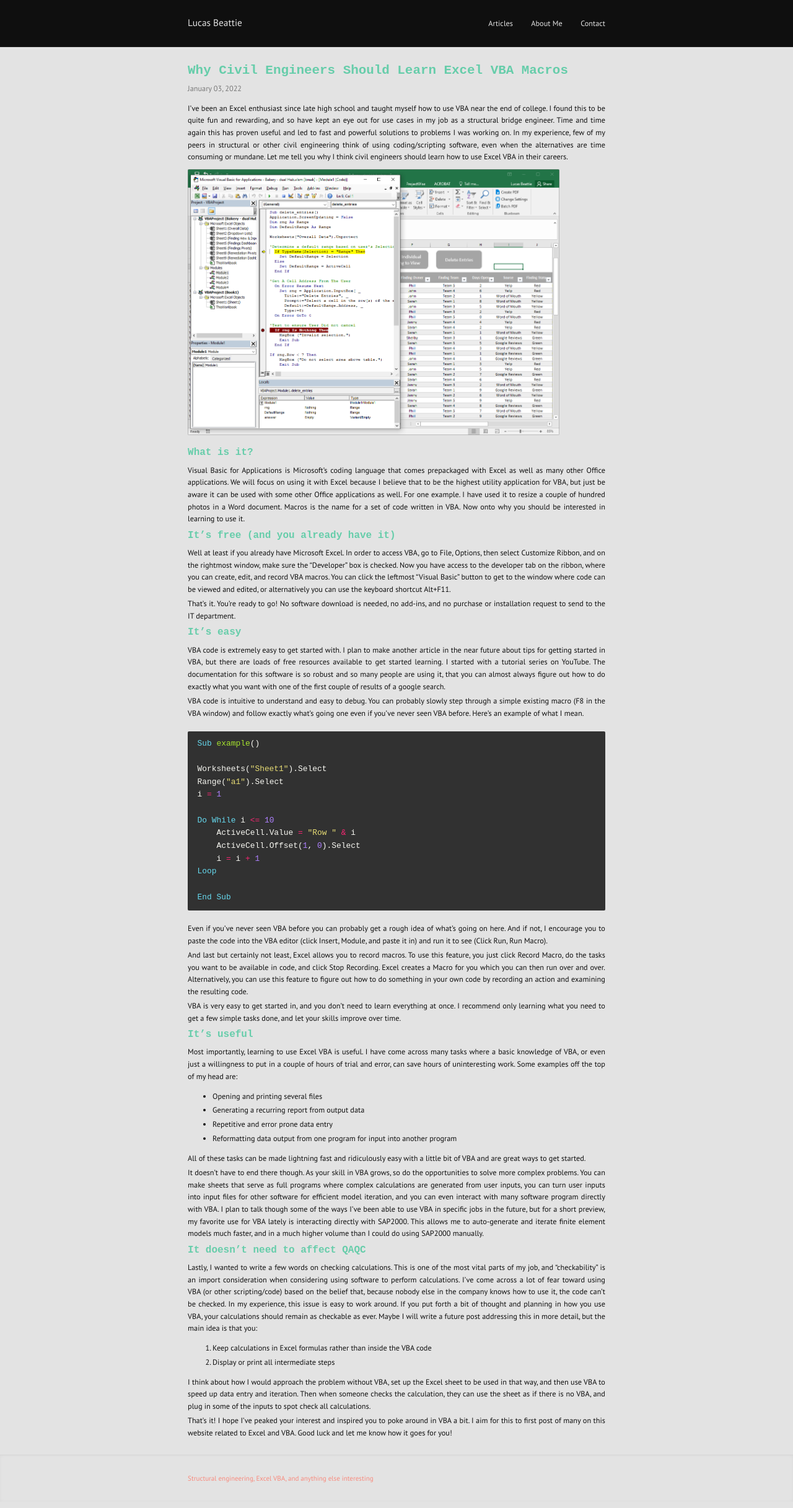
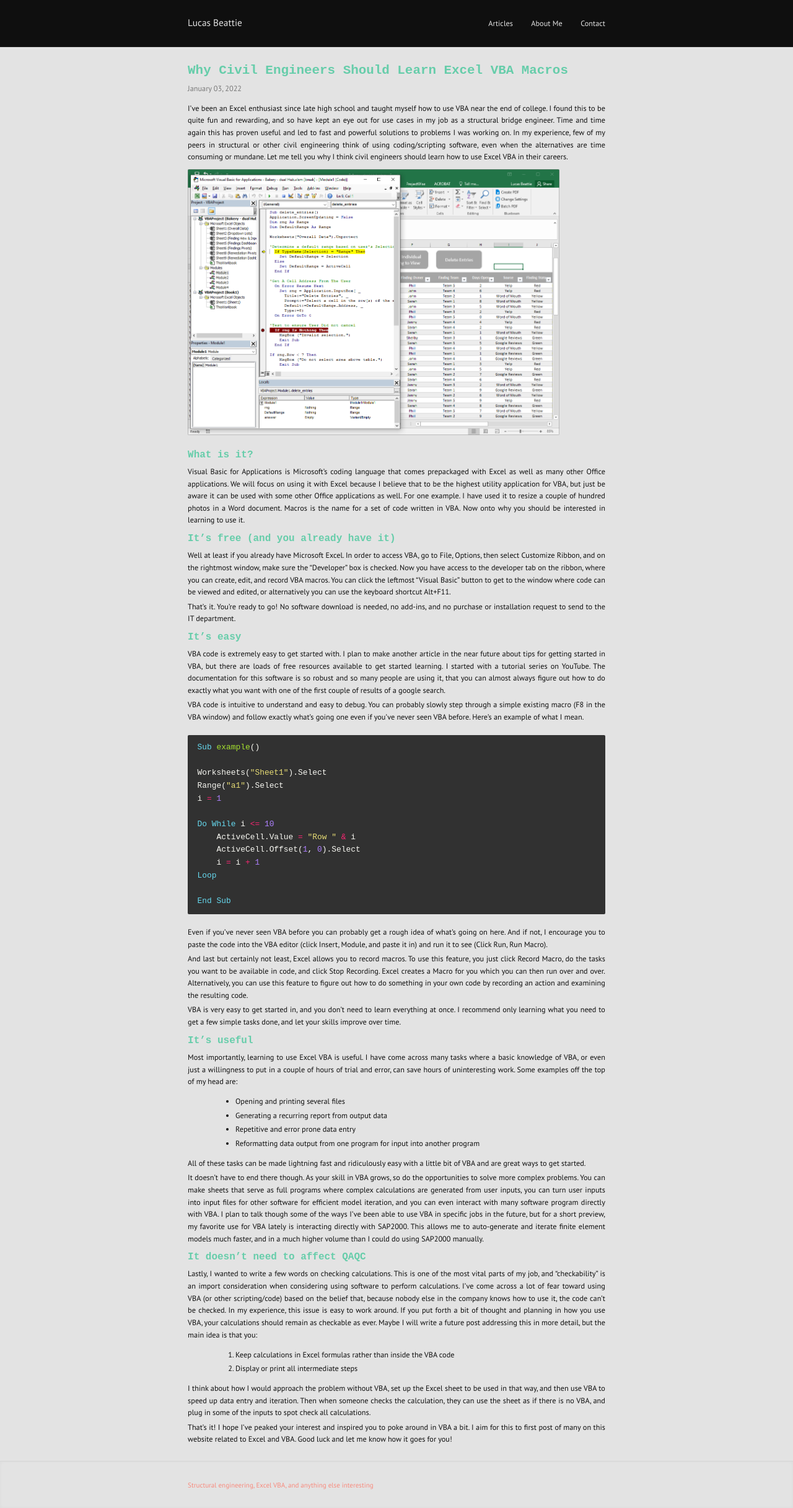
Before and after one commit to labeattie/lucasbeattiedotcom, a Jekyll site: the page built from _posts/2022-01-03-why-civil-engineers-vba.md, in a window 1280 px wide. Shown: the whole page at 62% size. Built offline with Jekyll 4.4.1, drawn with Linux system fonts in a browser that asks for light colours.

Commit message:
test margins

```diff
--- a/_sass/basic.sass
+++ b/_sass/basic.sass
@@ -20,8 +20,8 @@
   font-weight: $heading-weight
   font-family: 'Courier New', Courier, monospace
   color: mediumaquamarine
-  margin-bottom: 0.3em
-  margin-top: 0.3em
+  margin-bottom: 0.1em
+  margin-top: 0.5em
 
 h2
   font-size: 1.3em
@@ -67,6 +67,7 @@
 
 li
   margin: .25em 0
+  margin-left: 3em
 
 img
   border-radius: 2px
```
